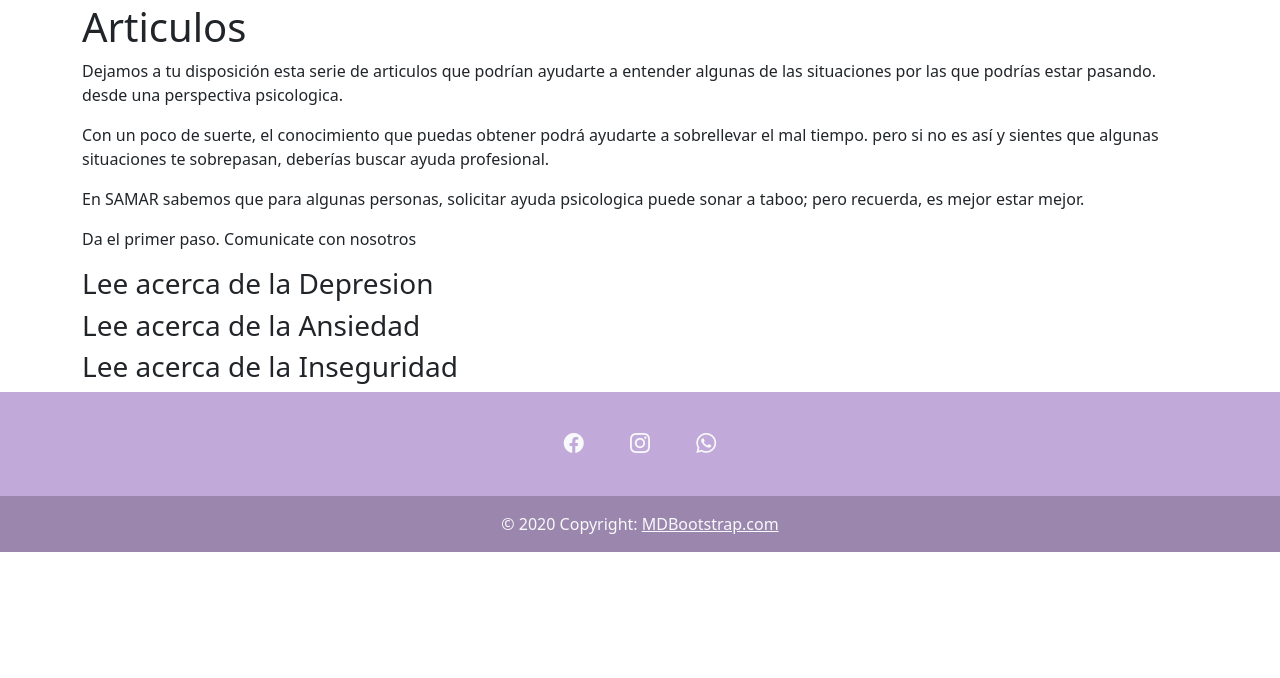
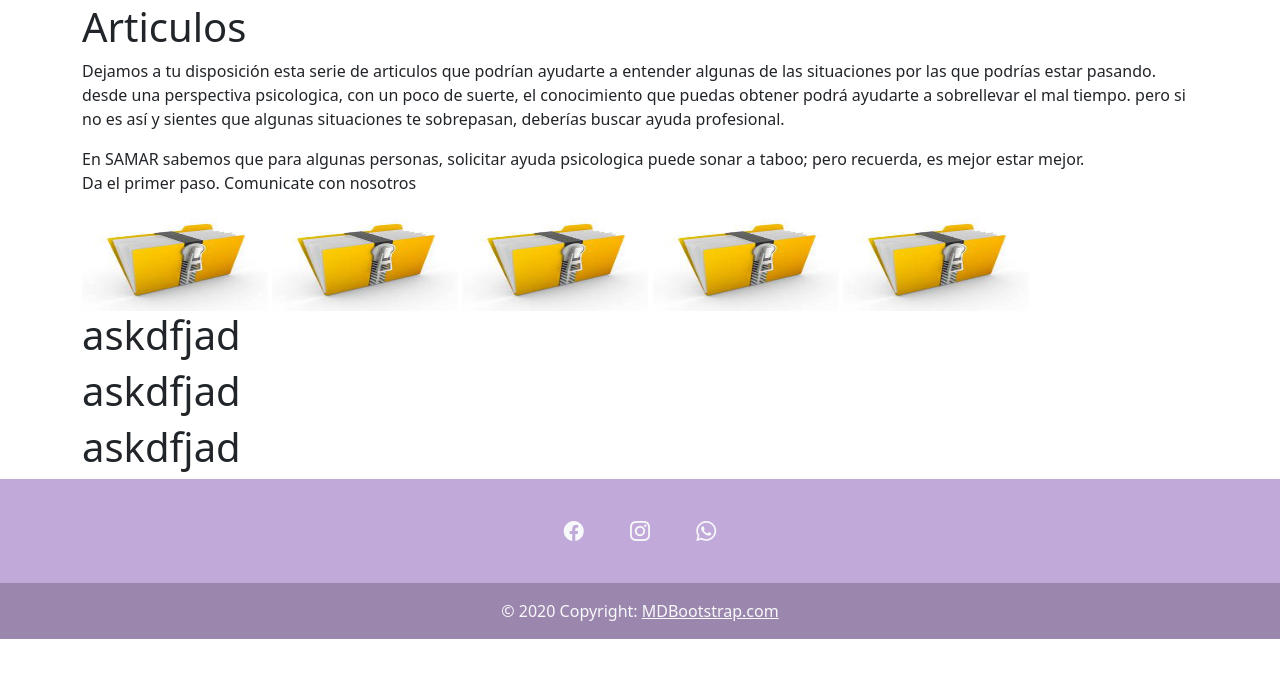
Before and after one commit to manuelVerdugoK/ProyectoConsultaPsicologo, a Django app: page /articulos in a window 1280 px wide. Shown: the part 103-781 px from the top of the page. Run offline with Django 4.2, Linux system fonts and the light colour scheme; some libraries are stand-ins or nearby versions.

Commit message:
css para todos

```diff
--- a/aplicacion/static/css/index-style.css
+++ b/aplicacion/static/css/base.css
@@ -35,32 +35,3 @@ Header
 .navbar{
     padding: 30px;
 }
-/************
-cuerpo
-***********/
-
-/*Carrusel*/
-.img-carousel{
-    width: 100%;
-    height: 600px;
-}
-.carousel-control{
-    color: white;
-    width: 15%;
-    opacity: .5;
-    transition: .15s ease;
-}
-.carousel-indicator{
-    width: 30px;
-    height: 3px;
-    transition: .6s ease;
-}
-
-.carousel-caption{
-    width: 70%;
-    color: white;
-    font-size: 1.5em;
-}
-.carousel-transition-duration{
-    transition-duration:.6s;
-}
--- a/aplicacion/templates/base.html
+++ b/aplicacion/templates/base.html
@@ -10,7 +10,8 @@
     <title> SAMAR - {% block titulo %} {% endblock %} </title>
         <!-- Hoja de estilos -->
     <!--<link rel="stylesheet" href="../aplicacion/templates/css/index-style.css">-->
-    <link rel="stylesheet" href="{% static 'css/index-style.css' %}">
+    <link rel="stylesheet" href="{% static 'css/base.css' %}">
+    {% block headstyle %} {% endblock %}
     <!-- BOOTSTRAP -->
     <!--<link rel="stylesheet" href="../templates/css/bootstrap.min.css">-->
     <link rel="stylesheet" href="https://cdn.jsdelivr.net/npm/bootstrap-icons@1.9.1/font/bootstrap-icons.css">
--- a/aplicacion/templates/paginas/articulos.html
+++ b/aplicacion/templates/paginas/articulos.html
@@ -1,41 +1,46 @@
 {% extends "base.html" %}
+{% load static %}
+
+{% block headstyle %} <link rel="stylesheet" href="{% static 'css/articulos.css' %}"> {% endblock %}
 
 {% block titulo %} Articulos {% endblock %}
 
 {% block contenido %}
 <div class="container">
     <div class="row">
-        <section class="col-sm-12 col-md-12 col-lg-12">
+        <div class="col-sm-12 col-md-12 col-lg-12">
             <h1>Articulos</h1>
             <p>
                 Dejamos a tu disposición esta serie de articulos que podrían ayudarte a entender
                 algunas de las situaciones por las que podrías estar pasando. desde una perspectiva
-                psicologica.
-            </p>
-
-            <p>
-                Con un poco de suerte, el conocimiento que puedas obtener podrá ayudarte a sobrellevar
+                psicologica, con un poco de suerte, el conocimiento que puedas obtener podrá ayudarte a sobrellevar
                 el mal tiempo. pero si no es así y sientes que algunas situaciones te sobrepasan, deberías
                 buscar ayuda profesional.
             </p>
             <p>
                 En SAMAR sabemos que para algunas personas, solicitar ayuda
                 psicologica puede sonar a taboo; pero recuerda, es mejor estar mejor.
+                <br>
+                Da el primer paso. Comunicate con nosotros
             </p>
+        </div>
 
-            <P>
-                Da el primer paso. Comunicate con nosotros
-            </P>
+        <section class="col-sm-12 col-md-12 col-lg-12">
+            <img class="col-lg-2" src="{% static 'img/archivo.jpg' %}" width="100px" height="100px">
+            <img class="col-lg-2" src="{% static 'img/archivo.jpg' %}" width="100px" height="100px">
+            <img class="col-lg-2" src="{% static 'img/archivo.jpg' %}" width="100px" height="100px">
+            <img class="col-lg-2" src="{% static 'img/archivo.jpg' %}" width="100px" height="100px">
+            <img class="col-lg-2" src="{% static 'img/archivo.jpg' %}" width="100px" height="100px">
 
-            <article>
-                <h3>Lee acerca de la Depresion</h3>
-            </article>
-            <article>
-                <h3>Lee acerca de la Ansiedad</h3>
-            </article>
-            <article>
-                <h3>Lee acerca de la Inseguridad</h3>
-            </article>
+            <div class="col-lg-2">
+                <h1>askdfjad</h1>
+            </div>
+            <div class="col-lg-2">
+                <h1>askdfjad</h1>
+            </div>
+            <div class="col-lg-2">
+                <h1>askdfjad</h1>
+            </div>
         </section>
     </div>
 </div>
--- a/aplicacion/templates/paginas/index.html
+++ b/aplicacion/templates/paginas/index.html
@@ -1,6 +1,8 @@
 {% extends "base.html" %}
 {% load static %}
 {% block titulo %} INICIO {% endblock %}
+
+{% block headstyle %} <link rel="stylesheet" href="{% static 'css/index.css' %}"> {% endblock %}
 
 {% block contenido %}
     <!--#Carrusel-->
@@ -36,7 +38,6 @@
             </div>
         </div>
         <div class="carousel-item">
-            <img src="/aplicacion/templates/img/img3.jpg" class="img-carousel">
             <img src="{% static 'img/img3.jpg' %}" class="img-carousel">
             <div class="carousel-caption d-none d-md-block">
                 <h3>Third slide label</h3>
--- a/aplicacion/templates/paginas/nosotros.html
+++ b/aplicacion/templates/paginas/nosotros.html
@@ -1,6 +1,8 @@
 {% extends "base.html" %}
 {% load static %}
 {% block titulo %} Nosotros {% endblock %}
+
+{% block headstyle %} <link rel="stylesheet" href="{% static 'css/nosotros.css' %}"> {% endblock %}
 
 {% block contenido %}
 
```
Also changed, not shown: aplicacion/static/css/index.css (added, +29 -0 lines), aplicacion/static/css/articulos.css (added), aplicacion/static/css/nosotros.css (added), aplicacion/static/img/archivo.jpg (added).
